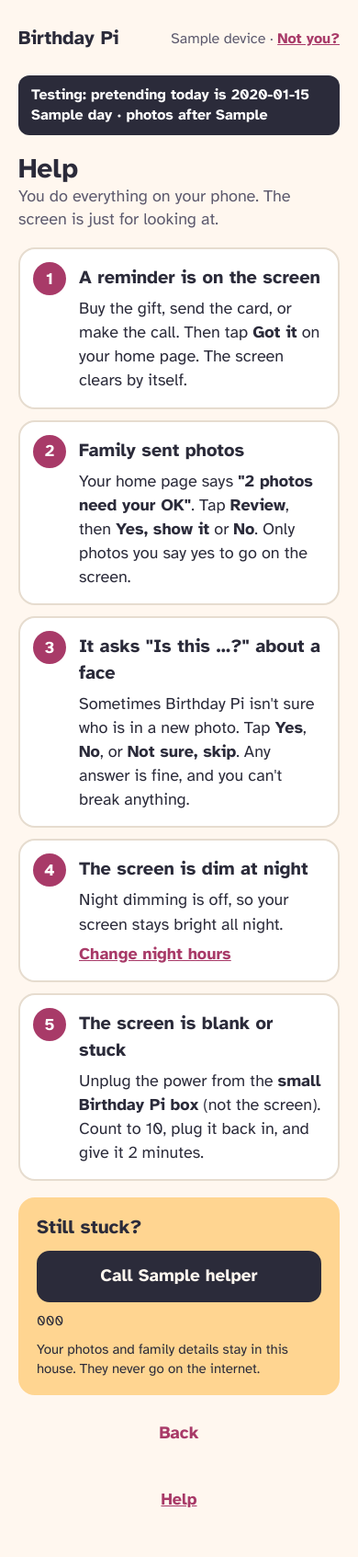
After one commit to jdmooreo7/birthday-pi, a FastAPI app: template app/birthday_pi/templates/help.html in a window 390 px wide. The commit adds this page. Shown: the whole page at 92% size. Run offline with FastAPI, Linux system fonts and the light colour scheme; the template is opened without the code that fills it: most values are stand-ins (such as "Sample title", 1, 10 or a date in 2020); some libraries are stand-ins or nearby versions.

Commit message:
M8: Screen at night (Grandma's hours and darkness) and a Help page linked from every phone page
Co-Authored-By: Claude Opus 5.5 <noreply@anthropic.com>

```diff
--- a/app/birthday_pi/main.py
+++ b/app/birthday_pi/main.py
@@ -243,6 +243,97 @@ def idle_seconds(conn: sqlite3.Connection) -> int:
 def _testing_page(request, conn, device, status_code=200, error=None):
     return page(request, "pretend_date.html", status_code, device=device, real=date.today(), current=today(conn),
                 error=error, idle=idle_seconds(conn), IDLE_CHOICES=IDLE_CHOICES)
+
+
+# ---------- Screen at night (Grandma's choice) and Help ----------
+
+# How dark the monitor goes at night: (what Grandma sees, opacity of the black layer, a line about it)
+NIGHT_LEVELS = {
+    "little": ("A little", 0.5, "You can still see the clock clearly."),
+    "mostly": ("Mostly", 0.85, "The clock is faint."),
+    "full": ("Fully dark", 1.0, "A black screen. The monitor's own light stays on."),
+}
+
+
+def hour_label(h: int) -> str:
+    return f"{h % 12 or 12} {'am' if h < 12 else 'pm'}"
+
+
+templates.env.globals["hour_label"] = hour_label
+
+
+def night(conn: sqlite3.Connection) -> dict:
+    """Grandma's night settings: dim or not, from and until which hour, and how dark. Default 10 pm to 5 am."""
+    def hour(key, default):
+        value = db.get_setting(conn, key, str(default))
+        return int(value) if value.isdigit() and int(value) < 24 else default
+    level = db.get_setting(conn, "night_level", "mostly")
+    return {"on": db.get_setting(conn, "night_on", "1") == "1", "start": hour("night_from", 22),
+            "end": hour("night_until", 5), "level": level if level in NIGHT_LEVELS else "mostly"}
+
+
+def night_for_screen(conn: sqlite3.Connection) -> str:
+    n = night(conn)
+    return f"{n['start']}-{n['end']}-{NIGHT_LEVELS[n['level']][1]}" if n["on"] else "off"
+
+
+@app.get("/settings/night")
+def night_form(request: Request, conn: sqlite3.Connection = Depends(get_conn)):
+    device = require_device(conn, request)
+    return page(request, "night.html", device=device, night=night(conn), LEVELS=NIGHT_LEVELS,
+                trusted_owner=devices.is_trusted_owner(device), owner=db.owner(conn),
+                saved=request.query_params.get("saved") == "1")
+
+
+@app.post("/settings/night")
+async def night_save(request: Request, conn: sqlite3.Connection = Depends(get_conn)):
+    require_trusted_owner(conn, request)
+    form = await request.form()
+    current = night(conn)
+    try:
+        start, end = int(str(form.get("start"))), int(str(form.get("end")))
+    except ValueError:
+        start, end = current["start"], current["end"]
+    level = str(form.get("level", current["level"]))
+    db.set_setting(conn, "night_on", "0" if form.get("on") == "0" else "1")
+    if 0 <= start < 24 and 0 <= end < 24 and start != end:
+        db.set_setting(conn, "night_from", str(start))
+        db.set_setting(conn, "night_until", str(end))
+    if level in NIGHT_LEVELS:
+        db.set_setting(conn, "night_level", level)
+    return RedirectResponse("/settings/night?saved=1", status_code=303)
+
+
+def helper(conn: sqlite3.Connection) -> dict | None:
+    """Who Grandma calls when she's stuck, if the family has filled it in."""
+    name, phone = db.get_setting(conn, "helper_name", ""), db.get_setting(conn, "helper_phone", "")
+    return {"name": name, "phone": phone, "tel": re.sub(r"[^0-9+]", "", phone)} if name and phone else None
+
+
+@app.get("/help")
+def help_page(request: Request, conn: sqlite3.Connection = Depends(get_conn)):
+    device = devices.current(conn, request)
+    return page(request, "help.html", device=device, night=night(conn), helper=helper(conn),
+                trusted_owner=devices.is_trusted_owner(device))
+
+
+@app.get("/settings/helper")
+def helper_form(request: Request, conn: sqlite3.Connection = Depends(get_conn)):
+    device = require_trusted_owner(conn, request)
+    return page(request, "helper.html", device=device, helper=helper(conn) or {"name": "", "phone": ""})
+
+
+@app.post("/settings/helper")
+async def helper_save(request: Request, conn: sqlite3.Connection = Depends(get_conn)):
+    require_trusted_owner(conn, request)
+    form = await request.form()
+    name, phone = str(form.get("name", "")).strip()[:60], str(form.get("phone", "")).strip()[:30]
+    if name and re.search(r"[0-9]", phone):
+        db.set_setting(conn, "helper_name", name)
+        db.set_setting(conn, "helper_phone", phone)
+    else:
+        conn.execute("DELETE FROM settings WHERE key IN ('helper_name', 'helper_phone')")
+    return RedirectResponse("/help", status_code=303)
 
 
 @app.get("/settings/date")
@@ -907,7 +998,8 @@ def _screen_build() -> str:
 
 @app.get("/screen")
 def screen(request: Request, conn: sqlite3.Connection = Depends(get_conn)):
-    return page(request, "screen.html", build=_screen_build(), idle=idle_seconds(conn), **_screen_context(conn))
+    return page(request, "screen.html", build=_screen_build(), idle=idle_seconds(conn), night=night_for_screen(conn),
+                **_screen_context(conn))
 
 
 @app.get("/screen/content")
@@ -915,4 +1007,5 @@ def screen_content(request: Request, conn: sqlite3.Connection = Depends(get_conn
     response = page(request, "_screen_content.html", **_screen_context(conn))
     response.headers["X-Screen-Build"] = _screen_build()
     response.headers["X-Screen-Idle"] = str(idle_seconds(conn))
+    response.headers["X-Screen-Night"] = night_for_screen(conn)
     return response
--- a/app/birthday_pi/static/phone.css
+++ b/app/birthday_pi/static/phone.css
@@ -121,3 +121,37 @@ input:focus, select:focus, .btn:focus-visible, .choice:focus-visible, a:focus-vi
 .new-badge { display: inline-block; padding: 1px 8px; border-radius: 999px; background: var(--accent); color: #fff;
   font-size: 13px; font-weight: 700; line-height: 1.5; }
 .new-badge.on-tile { position: absolute; left: 4px; bottom: 4px; font-size: 11px; padding: 0 6px; }
+
+/* Help page, footer and "Screen at night" (M8). */
+[hidden] { display: none !important; }
+.foot { text-align: center; padding-top: 8px; }
+.foot a { display: inline-flex; align-items: center; min-height: 44px; padding: 0 12px; }
+.steps { list-style: none; margin: 0; padding: 0; display: flex; flex-direction: column; gap: 12px; counter-reset: step; }
+.steps li { position: relative; padding-left: 64px; display: flex; flex-direction: column; gap: 6px; line-height: 1.45; }
+.steps li::before { counter-increment: step; content: counter(step); position: absolute; left: 14px; top: 14px; width: 36px;
+  height: 36px; border-radius: 50%; background: var(--accent); color: #fff; font-weight: 700; display: flex;
+  align-items: center; justify-content: center; }
+.steps h2 { font-size: 20px; }
+.card.warm { display: flex; flex-direction: column; gap: 10px; }
+.btn.dark.call { width: 100%; min-height: 56px; }
+.seg, .levels { position: relative; }
+.seg input, .levels input { position: absolute; opacity: 0; width: 1px; height: 1px; min-height: 0; }
+.seg label, .levels label { margin: 0; display: flex; align-items: center; justify-content: center; min-height: 52px;
+  border: 2px solid var(--line); border-radius: 999px; background: var(--card); font-size: 18px; cursor: pointer; }
+.seg input:checked + label { background: var(--ink); border-color: var(--ink); color: #fff; }
+.seg input:focus-visible + label, .levels input:focus-visible + label { outline: 3px solid var(--accent); outline-offset: 2px; }
+.sub { font-size: 18px; margin-top: 8px; }
+.stepper { display: flex; flex-direction: column; align-items: center; gap: 6px; padding: 10px; border-radius: 14px;
+  background: var(--card); border: 2px solid var(--line); }
+.stepper output { font-size: 24px; font-weight: 700; }
+.stepper .row2 { width: 100%; gap: 6px; }
+.stepper button { font: inherit; font-size: 22px; font-weight: 700; min-height: 44px; border-radius: 12px;
+  border: 2px solid var(--line); background: var(--bg); color: var(--ink); }
+.levels { display: grid; grid-template-columns: repeat(3, minmax(0, 1fr)); gap: 8px; }
+.levels label { flex-direction: column; gap: 6px; padding: 8px 4px 10px; border-radius: 14px; border-width: 3px;
+  font-size: 15px; text-align: center; line-height: 1.2; }
+.levels input:checked + label { border-color: var(--accent); }
+.mini { position: relative; display: block; width: 84px; height: 50px; border-radius: 6px; background: #1e1b2e;
+  color: #fbf6ee; font-size: 17px; line-height: 50px; overflow: hidden; font-weight: 400; }
+.mini span { position: absolute; inset: 0; background: #000; }
+fieldset:disabled label, fieldset:disabled button { cursor: default; opacity: 0.7; }
--- a/app/birthday_pi/static/screen.css
+++ b/app/birthday_pi/static/screen.css
@@ -37,7 +37,7 @@ html, body { margin: 0; height: 100%; background: var(--bg); color: var(--fg); o
   background: var(--card); border-radius: 2.2vh; font-size: 3.5vh; color: var(--muted); min-height: 4vh; }
 /* Night dim: 85% dark from 10pm to 5am while idle; any input lifts it. */
 #night { position: fixed; inset: 0; background: #000; opacity: 0; pointer-events: none; transition: opacity 3s ease; }
-body.night #night { opacity: 0.85; }
+body.night #night { opacity: var(--night-dim, 0.85); }  /* Grandma's choice, set by screen.js */
 body.idle-cursor { cursor: none; }
 /* Reminders (mockups "One reminder" and "Three reminders"). */
 .reminders { height: 100%; box-sizing: border-box; padding: 4.4vh 5vw; display: flex; flex-direction: column; gap: 2.6vh; }
--- a/app/birthday_pi/templates/base.html
+++ b/app/birthday_pi/templates/base.html
@@ -15,6 +15,7 @@
   </div>
   {% if pretend or test_idle %}<div class="pretend" role="status">Testing:{% if pretend %} pretending today is {{ pretend.strftime("%A, %B") }} {{ pretend.day }}{% endif %}{% if pretend and test_idle %} ·{% endif %}{% if test_idle %} photos after {{ test_idle }}{% endif %}</div>{% endif %}
   {% block content %}{% endblock %}
+  <footer class="foot"><a href="/help">Help</a></footer>
 </main>
 {% include "_too_old.html" %}
 </body>
--- /dev/null
+++ b/app/birthday_pi/templates/help.html
@@ -0,0 +1,34 @@
+{% extends "base.html" %}
+{% block title %}Help{% endblock %}
+{% block content %}
+<div>
+  <h1>Help</h1>
+  <p class="muted">You do everything on your phone. The screen is just for looking at.</p>
+</div>
+<ol class="steps">
+  <li class="card"><h2>A reminder is on the screen</h2>
+    <p>Buy the gift, send the card, or make the call. Then tap <b>Got it</b> on your home page. The screen clears by itself.</p></li>
+  <li class="card"><h2>Family sent photos</h2>
+    <p>Your home page says <b>"2 photos need your OK"</b>. Tap <b>Review</b>, then <b>Yes, show it</b> or <b>No</b>. Only photos you say yes to go on the screen.</p></li>
+  <li class="card"><h2>It asks "Is this …?" about a face</h2>
+    <p>Sometimes {{ product }} isn't sure who is in a new photo. Tap <b>Yes</b>, <b>No</b>, or <b>Not sure, skip</b>. Any answer is fine, and you can't break anything.</p></li>
+  <li class="card"><h2>The screen is dim at night</h2>
+    {% if night.on %}<p>Your screen goes dark on purpose from {{ hour_label(night.start) }} until {{ hour_label(night.end) }}. A new reminder brightens it straight away.</p>
+    {% else %}<p>Night dimming is off, so your screen stays bright all night.</p>{% endif %}
+    <a href="/settings/night">Change night hours</a></li>
+  <li class="card"><h2>The screen is blank or stuck</h2>
+    <p>Unplug the power from the <b>small {{ product }} box</b> (not the screen). Count to 10, plug it back in, and give it 2 minutes.</p></li>
+</ol>
+<div class="card warm">
+  {% if helper %}
+  <h2>Still stuck?</h2>
+  <a class="btn dark call" href="tel:{{ helper.tel }}">Call {{ helper.name }}</a>
+  <span class="small">{{ helper.phone }}</span>
+  {% elif trusted_owner %}
+  <h2>Still stuck?</h2>
+  {% endif %}
+  {% if trusted_owner %}<a class="small" href="/settings/helper">{% if helper %}Change who to call{% else %}Add who to call{% endif %}</a>{% endif %}
+  <span class="small">Your photos and family details stay in this house. They never go on the internet.</span>
+</div>
+<a class="btn quiet" href="/">Back</a>
+{% endblock %}
--- a/app/birthday_pi/templates/home.html
+++ b/app/birthday_pi/templates/home.html
@@ -66,5 +66,6 @@
   <p class="muted">Nothing in the next 60 days.{% if people_count <= 1 %} Add someone's birthday and it shows up here.{% endif %}</p>
   {% endfor %}
 </section>
+{% if trusted_owner %}<a class="btn secondary" href="/settings/night">Screen at night</a>{% endif %}
 {% if trusted_owner %}<a class="btn quiet" href="/settings/date">Testing: date and photo timing</a>{% endif %}
 {% endblock %}
--- a/app/birthday_pi/templates/screen.html
+++ b/app/birthday_pi/templates/screen.html
@@ -7,7 +7,7 @@
 <link rel="stylesheet" href="{{ static_url('fonts.css') }}">
 <link rel="stylesheet" href="{{ static_url('screen.css') }}">
 </head>
-<body data-build="{{ build }}" data-idle="{{ idle }}">
+<body data-build="{{ build }}" data-idle="{{ idle }}" data-night="{{ night }}">
 <div id="content">{% include "_screen_content.html" %}</div>
 <div id="photos"><img alt=""><img alt=""><div id="photo-bar"><div id="photo-title"></div><div id="photo-clock"></div></div></div>
 <div id="night"></div>
```
Also changed, not shown: app/birthday_pi/static/screen.js (+14 -2 lines), app/birthday_pi/templates/helper.html (added, +14 -0 lines), app/birthday_pi/templates/night.html (added, +67 -0 lines), app/tests/test_night_help.py (added, +50 -0 lines), docs/product-decisions.md (+1 -0 lines).
